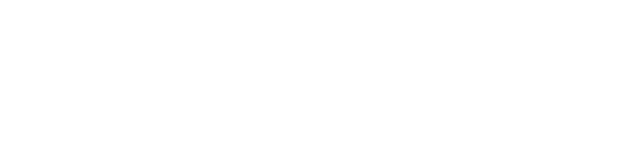
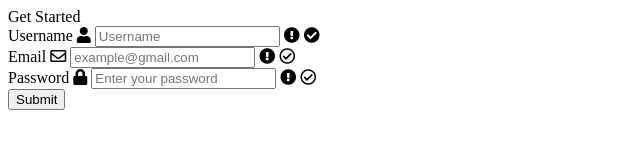
Before and after one commit to Victorious-Toluwalope/Form-Validation-Project, a plain HTML site: page index.html in a window 1280 px wide. Shown: the whole page, without its empty margins (0-640 px from the left). Drawn offline with Linux system fonts and the light colour scheme.

Commit message:
HTML structure of the form

```diff
--- a/index.html
+++ b/index.html
@@ -14,9 +14,36 @@
 
 </head>
 <body>
-    <div class="container">
-        <form id="form" action=""></form>
-    </div>
+    <main class="container">
+        <form id="form" action="">
+            <div class="title">Get Started</div>
+            <div>
+                <label for="">Username</label>
+                <i class="fas fa-user"></i>
+                <input type="text" name="username" id="username" placeholder="Username">
+                <i class="fas fa-exclamation-circle failure-icon"></i>
+                <i class="fas fa-check-circle success-icon"></i>
+                <div class="error"></div>
+            </div>
+            <div>
+                <label for="email">Email</label>
+                <i class="far fa-envelope"></i>
+                <input type="text" name="email" id="email" placeholder="example@gmail.com">
+                <i class="fas fa-exclamation-circle failure-icon"></i>
+                <i class="far fa-check-circle success-icon"></i>
+                <div class="error"></div>
+            </div>
+            <div>
+                <label for="password">Password</label>
+                <i class="fas fa-lock"></i>
+                <input type="text" name="password" id="password" placeholder="Enter your password">
+                <i class="fas fa-exclamation-circle failure-icon"></i>
+                <i class="far fa-check-circle success-icon"></i>
+                <div class="error"></div>
+            </div>
+            <button type="submit" id="btn">Submit</button>
+        </form>
+    </main>
     <script src="main.js"></script>
 </body>
 </html>
```
